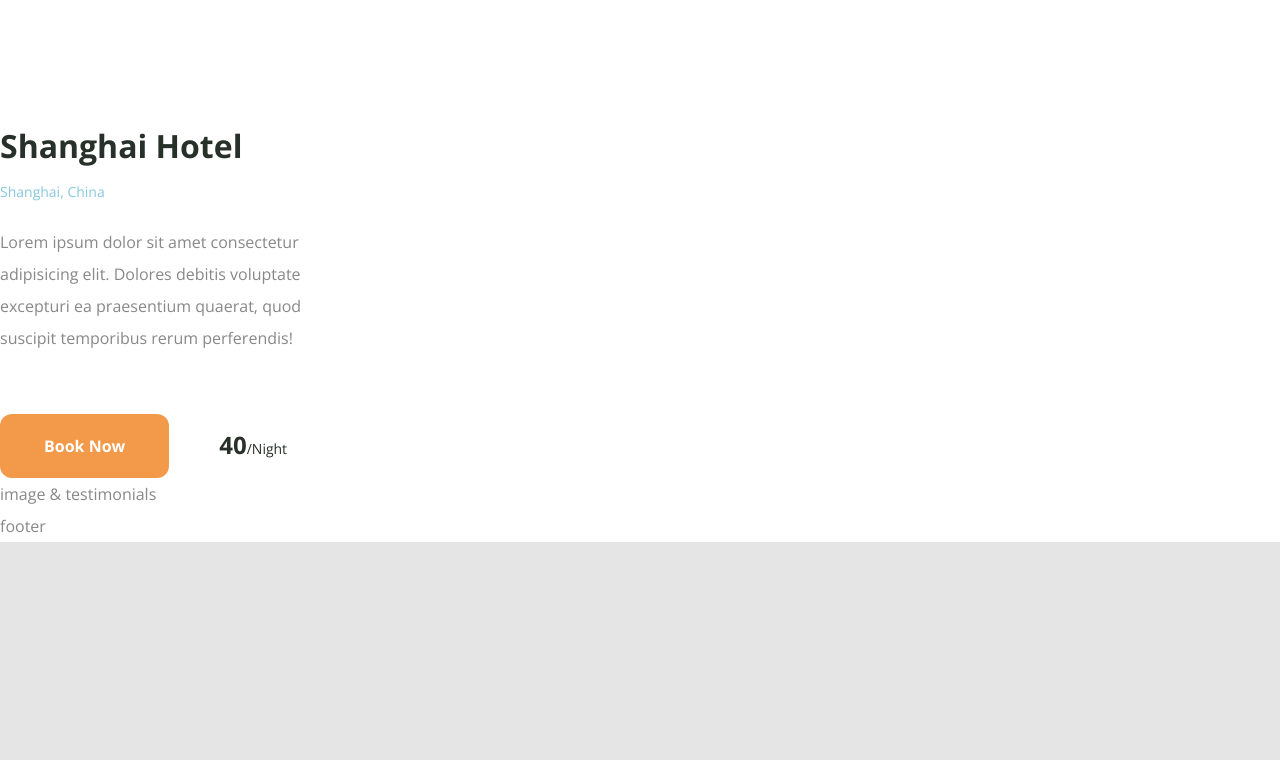
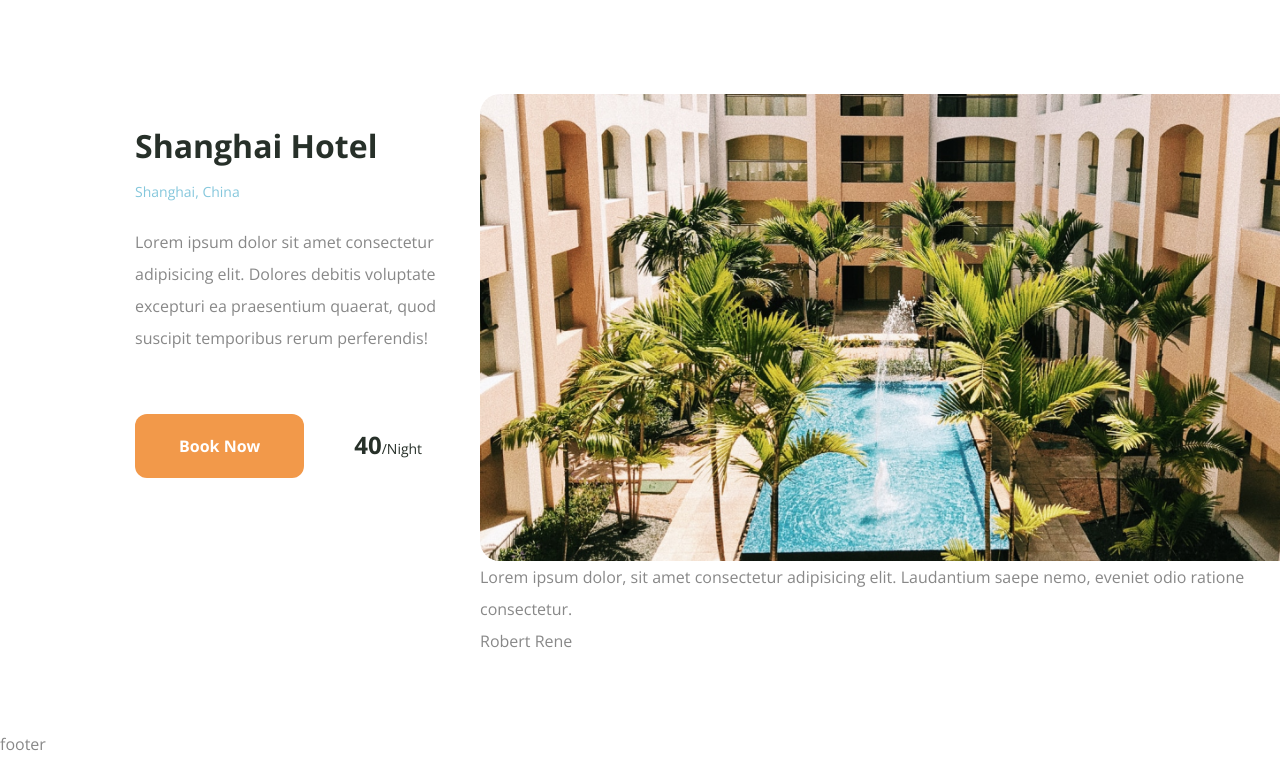
Before and after one commit to ibqn/next-hotels, a Next.js app: page / in a window 1280 px wide. Shown: the part 2050-2810 px from the top of the page. Before the commit the page ends 2592 px from the top, so only its background shows below. Built offline with nearby package versions, Linux system fonts and the light colour scheme.

Commit message:
wip. adding image

```diff
--- a/src/components/recommendations.tsx
+++ b/src/components/recommendations.tsx
@@ -4,6 +4,7 @@ import { useMemo } from 'react'
 import { Swiper, SwiperSlide } from 'swiper/react'
 import 'swiper/css'
 import { Button } from './ui/button'
+import Image from 'next/image'
 
 type Props = {}
 
@@ -73,10 +74,13 @@ export const Recommendations = (props: Props) => {
       <div>
         <Swiper>
           {recommendations.map(
-            ({ name, location, description, price }, index) => (
+            (
+              { name, location, description, price, image, testimonial },
+              index
+            ) => (
               <SwiperSlide key={index}>
-                <div>
-                  <div className="max-w-[345px] xl:pt-8">
+                <div className="flex flex-col gap-y-12 xl:flex-row xl:gap-y-0 xl:pl-[135px]">
+                  <div className="order-2 mx-auto max-w-[345px] text-center xl:order-1 xl:mx-0 xl:pt-8 xl:text-left">
                     <h2 className="h2 mb-4">{name}</h2>
 
                     <p className="mb-6 text-sm text-softgreen">{location}</p>
@@ -95,7 +99,23 @@ export const Recommendations = (props: Props) => {
                     </div>
                   </div>
 
-                  <div>image & testimonials</div>
+                  <div className="relative order-1 h-[634px] flex-1 justify-center xl:order-2 xl:justify-end">
+                    <div>
+                      <Image
+                        className="xl:rounded-bl-[20px] xl:rounded-tl-[20px]"
+                        src={`/recommendation/${image}`}
+                        width={905}
+                        height={528}
+                        quality={100}
+                        alt="Recommendation"
+                      />
+
+                      <div>
+                        <p>{testimonial.message}</p>
+                        <p>{testimonial.name}</p>
+                      </div>
+                    </div>
+                  </div>
                 </div>
               </SwiperSlide>
             )
```
